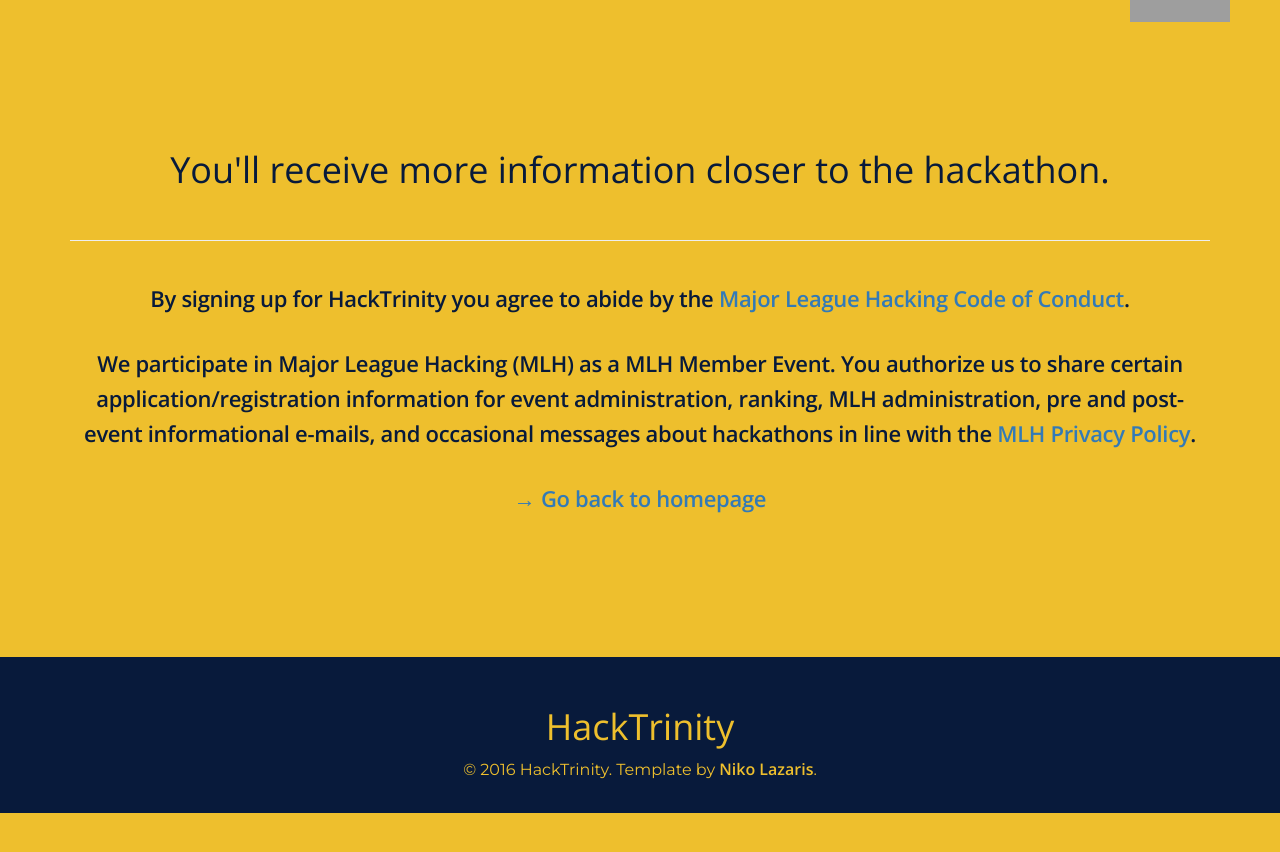
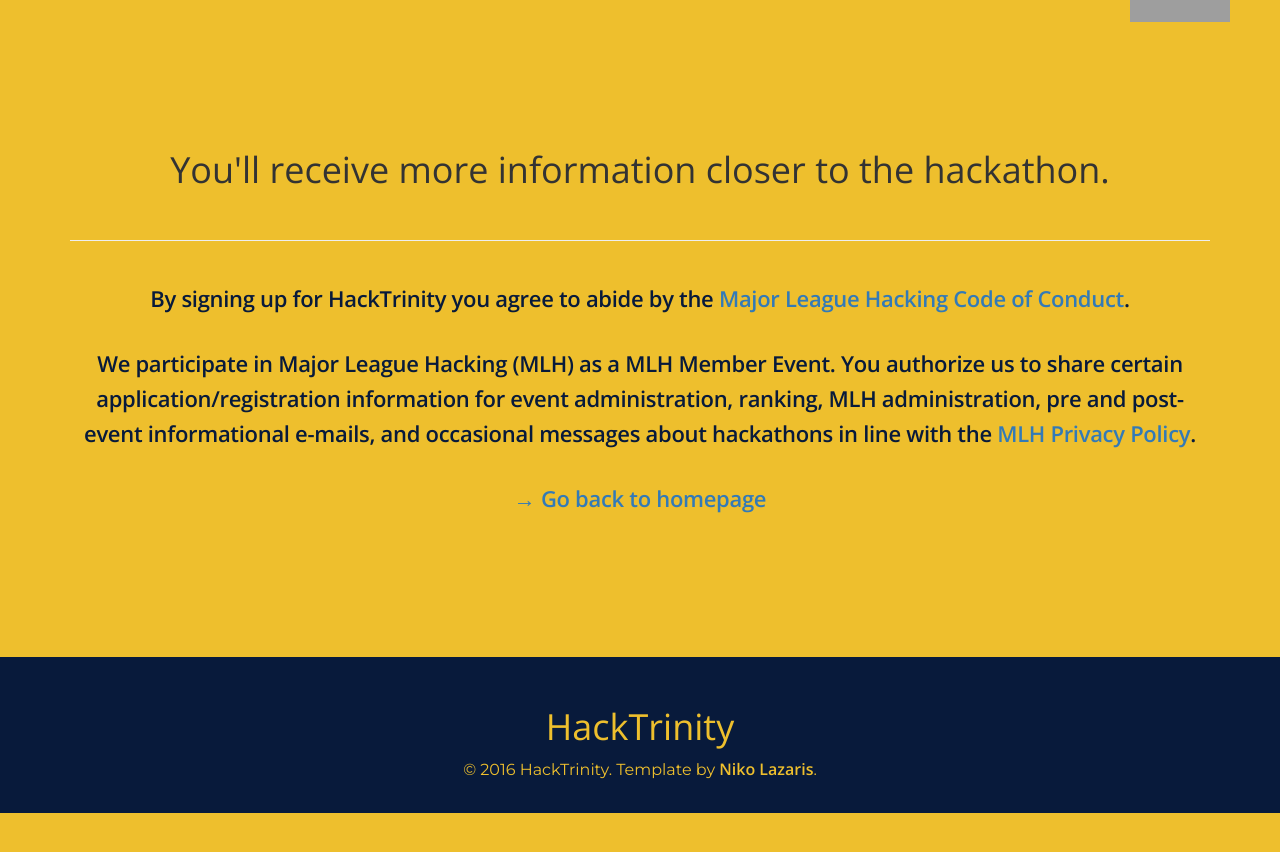
Before and after one commit to trinityhackathon/trinityhackathon.github.io, a Jekyll site: the page built from success.html, in a window 1280 px wide. Shown: the top 852 px of the page. Built offline with Jekyll 4.4.1, drawn with Linux system fonts in a browser that asks for light colours; nearby versions of some CDN libraries; grey boxes are pictures that could not be loaded.

Commit message:
Update original.css

```diff
--- a/css/original.css
+++ b/css/original.css
@@ -23,7 +23,7 @@
 
 body {
   background-color: #EEBF2D;
-  color: #081A3B;
+  //color: #081A3B;
 }
 
 section {
```
